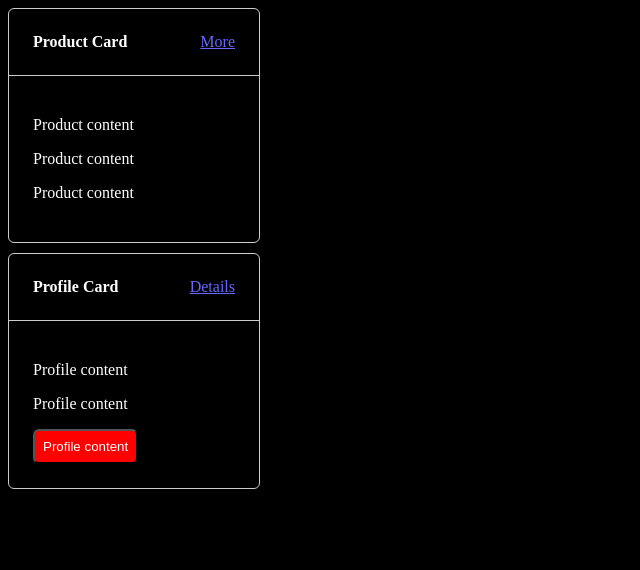
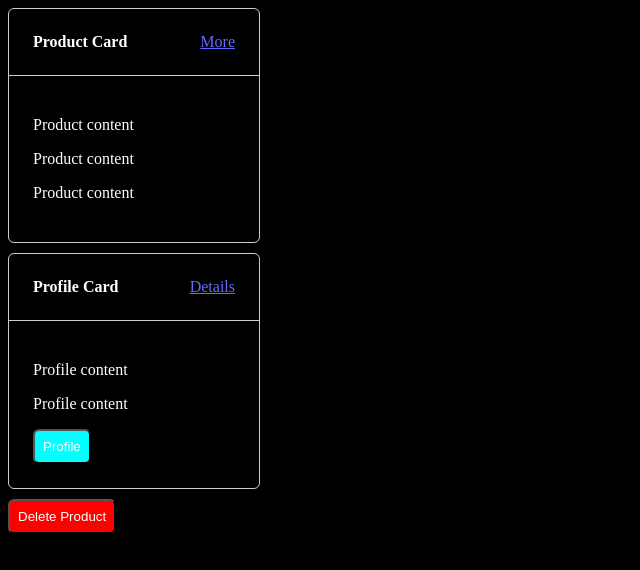
Before and after one commit to berkkdemirr/turkcell-global-bilgi-react-egitimi, a React (Vite) app: page / in a window 1280 px wide. Shown: the top 570 px of the page, without its empty margins (0-640 px from the left). Built offline with nearby package versions, Linux system fonts and the light colour scheme.

Commit message:
react eventlerle çalışmak onClick

```diff
--- a/src/App.jsx
+++ b/src/App.jsx
@@ -3,10 +3,16 @@ import Button from "./components/UI/Button";
 import Card from "./components/UI/Card";
 
 function App() {
+  function handleClick() {
+    console.log("run");
+  }
+
+  function deleteProduct() {
+    console.log("ürün silindi");
+  }
+
   return (
     <div className="app">
-      {/* <Button title="Sil" addClass="danger" />
-      <Products componentTitle={"Admin Products başlığıdır!!!"} /> */}
       <Card title="Product Card" link="More">
         <p>Product content</p>
         <p>Product content</p>
@@ -15,8 +21,14 @@ function App() {
       <Card title="Profile Card" link="Details">
         <p>Profile content</p>
         <p>Profile content</p>
-        <button className="main-btn danger">Profile content</button>
+        <Button title="Profile" onClick={handleClick} />
       </Card>
+
+      <Button
+        title="Delete Product"
+        addClass="danger"
+        onClick={deleteProduct}
+      />
     </div>
   );
 }
--- a/src/components/UI/Button.jsx
+++ b/src/components/UI/Button.jsx
@@ -1,6 +1,8 @@
 function Button(props) {
   return (
-    <button className={`main-btn ${props.addClass}`}>{props.title}</button>
+    <button className={`main-btn ${props.addClass}`} onClick={props.onClick}>
+      {props.title}
+    </button>
   );
 }
 
```
